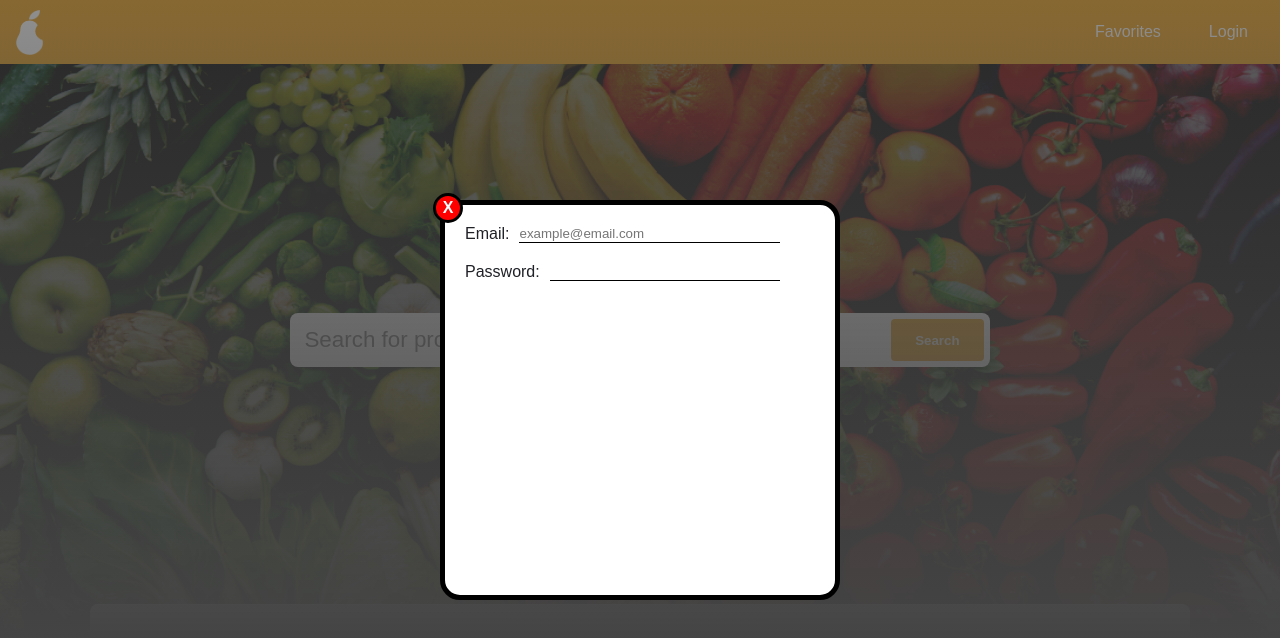
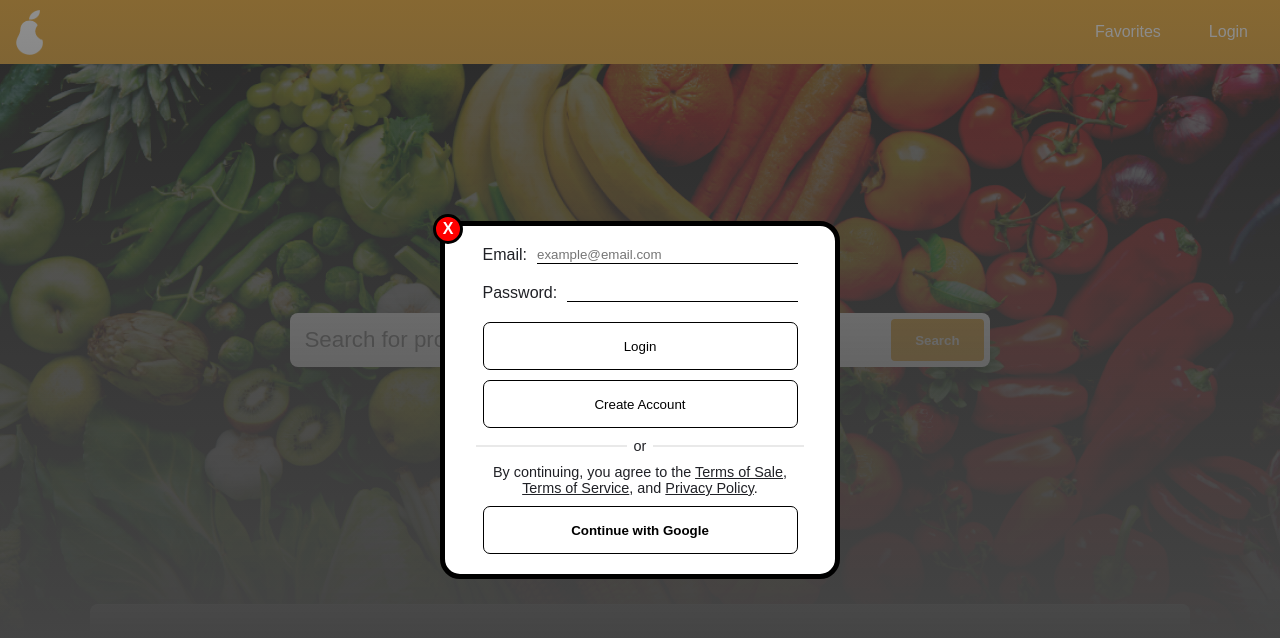
Before and after one commit to Vladimir-Herdman/gruszka, a Next.js app: page / in a window 1280 px wide. Both pictures are taken after a click on the link "Login". Shown: the top 638 px of the page. Built offline with nearby package versions, Linux system fonts and the light colour scheme.

Commit message:
Added login popup and general form, need to connect with Firebase for actual authentication and data saving

```diff
--- a/src/_components/loginPopup.module.css
+++ b/src/_components/loginPopup.module.css
@@ -14,13 +14,14 @@
   border: solid black 5px;
   border-radius: 20px;
   width: 400px;
-  height: 400px;
+  height: fit-content;
   position: absolute;
   top: 50%;
   left: 50%;
   transform: translate(-50%, -50%);
   display: flex;
   flex-direction: column;
+  align-items: center;
   gap: 20px;
   padding: 20px;
 }
@@ -58,3 +59,54 @@
   border-bottom: solid black 1px;
   outline: none;
 }
+
+.buttonSection {
+  width: 90%;
+  height: fit-content;
+  display: flex;
+  flex-direction: column;
+  align-items: center;
+  gap: 10px;
+}
+
+.or {
+  font-size: 0.9rem;
+  width: 100%;
+  padding-left: auto;
+  text-align: center;
+  position: relative;
+}
+.or::before {
+  content: '';
+  position: absolute;
+  width: 48%;
+  height: 1px;
+  background-color: lightgrey;
+  left: -2%;
+  top: 50%;
+  transform: translate(0, -50%);
+}
+.or::after {
+  content: '';
+  position: absolute;
+  width: 48%;
+  height: 1px;
+  background-color: lightgrey;
+  right: -2%;
+  top: 50%;
+  transform: translate(0, -50%);
+}
+
+.button {
+  width: 100%;
+  height: 3rem;
+  background: white;
+  border-radius: 7px;
+  border: solid black 1px;
+  cursor: pointer;
+  transition: all ease 1s, filter ease 0.1s;
+}
+.button:hover {
+  filter: invert(1);
+  transform: scale(1.03);
+}
--- a/src/_components/loginPopup.tsx
+++ b/src/_components/loginPopup.tsx
@@ -12,7 +12,6 @@ export default function LoginPopup({setShowLoginPopup}: LoginPopupProps) {
   useEffect(() => {
     const handleEscapePressed = (e: KeyboardEvent) => {e.key === "Escape" && handleExit();};
     window.addEventListener("keydown", handleEscapePressed);
-
     return () => {window.removeEventListener("keydown", handleEscapePressed);};
   }, []);
 
@@ -23,6 +22,15 @@ export default function LoginPopup({setShowLoginPopup}: LoginPopupProps) {
           <div className={styles.exitButton} onClick={handleExit}></div>
           <InputRow title="Email" placeholder="example@email.com"/>
           <InputRow title="Password"/>
+          <div className={styles.buttonSection}>
+            <button className={styles.button} onClick={() => {console.log("apple")}}>Login</button>
+            <button className={styles.button}>Create Account</button>
+            <p className={styles.or}>or</p>
+            <p style={{textAlign:'center', fontSize:'0.9rem'}}>
+              By continuing, you agree to the <u>Terms of Sale</u>, <u>Terms of Service</u>, and <u>Privacy Policy</u>.
+            </p>
+            <button className={styles.button}><b>Continue with Google</b></button>
+          </div>
         </div>
       </div>
     </>
```
